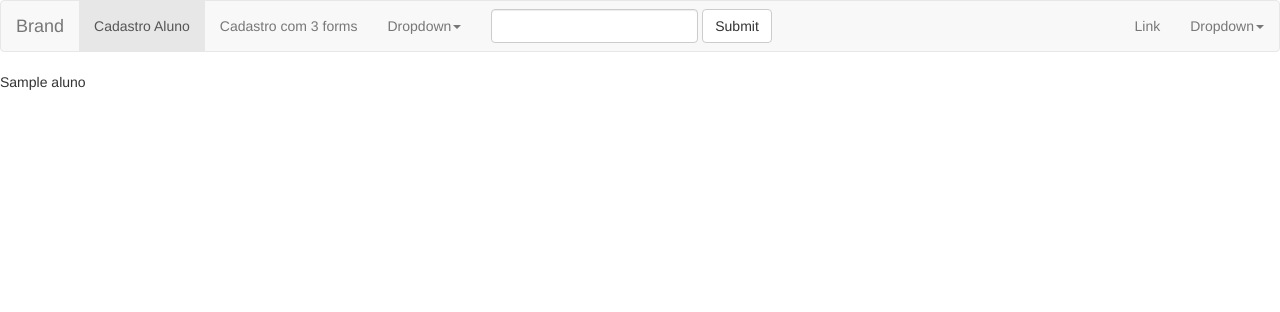
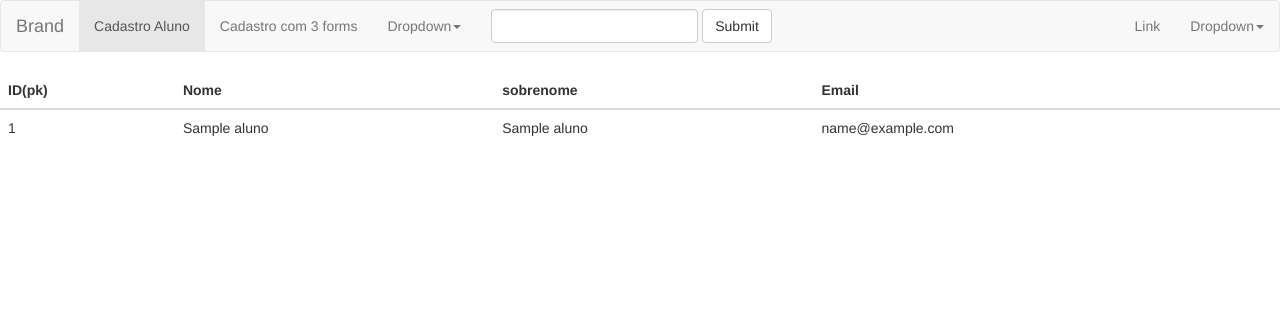
Before and after one commit to Josue23/django-post-exemplo, a Django app: template core/templates/aluno_list.html in a window 1280 px wide. Shown: the top 312 px of the page. Run offline with Django 3.2, Linux system fonts and the light colour scheme; the template is opened without the code that fills it: values that come from a table or form of the project are taken from there, others are empty; tables that the repository leaves empty hold one stand-in row (values such as "Sample post"); some libraries are stand-ins or nearby versions.

Commit message:
lista de alunos no template aluno_list.html

```diff
--- a/core/templates/aluno_list.html
+++ b/core/templates/aluno_list.html
@@ -3,8 +3,35 @@
 
 {% block content %}
 
-{% for aluno in aluno_list %}
-<p>{{ aluno }}</p>
-{% endfor %}
+
+
+			<table class="table">
+			<thead>
+					<tr>
+						<th>
+							ID(pk)
+						</th>
+						<th>
+							Nome
+						</th>
+						<th>
+							sobrenome
+						</th>
+						<th>
+							Email
+						</th>
+					</tr>
+				</thead>
+			<tbody>
+				{% for aluno in aluno_list  %}
+					<tr>
+						<td>{{ aluno.pk }}</td>
+						<td>{{ aluno.nome }}</td>
+						<td>{{ aluno.sobrenome }}</td>
+						<td>{{ aluno.email }}</td>
+					</tr>
+				{% endfor %}
+			</tbody>
+			</table>
 
 {% endblock %}
--- a/mysite/urls.py
+++ b/mysite/urls.py
@@ -1,12 +1,12 @@
 from django.conf.urls import include, url
 from django.contrib import admin
-from core.views import cadastro, aluno_add, index #, aluno_list
+from core.views import cadastro, aluno_add, index, aluno_list
 
 
 urlpatterns = [
     url(r'^$', index, name='index'),
     url(r'^aluno/add$', aluno_add, name='aluno_add'),
-    # url(r'^aluno/list$', aluno_list, name='aluno_list'),
+    url(r'^aluno_list$', aluno_list, name='aluno_list'),
     url(r'^add$', cadastro, name='cadastro'),
     url(r'^admin/', include(admin.site.urls)),
 ]
```
Also changed, not shown: core/views.py (+5 -3 lines).
